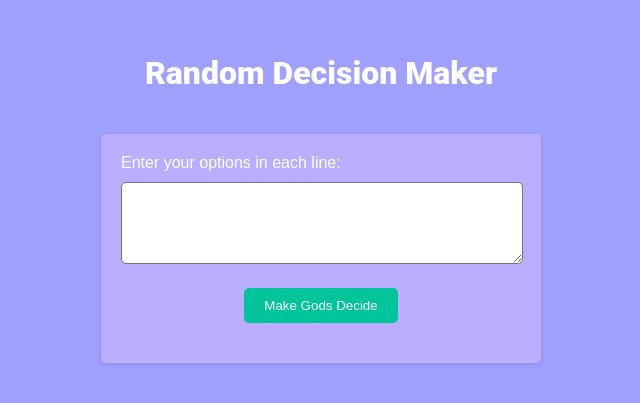
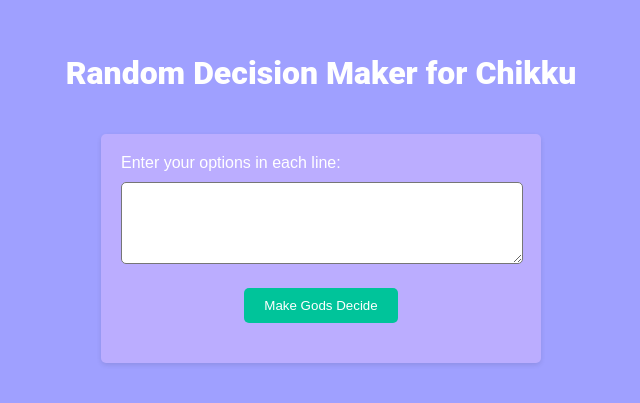
Before and after one commit to abinzach/Random-Decision-Maker, a plain HTML site: page index.html in a window 1280 px wide. Shown: the part 127-530 px from the top of the page, without its empty margins (319-959 px from the left). Drawn offline with Linux system fonts and the light colour scheme.

Commit message:
Add files via upload

```diff
--- a/index.html
+++ b/index.html
@@ -5,7 +5,7 @@
   <link rel="stylesheet" type="text/css" href="styles.css">
 </head>
 <body>
-  <h1>Random Decision Maker</h1>
+  <h1>Random Decision Maker for Chikku</h1>
   <div class="container">
     <label for="options">Enter your options in each line:</label>
     <textarea id="options" rows="4" cols="50"></textarea>
```
